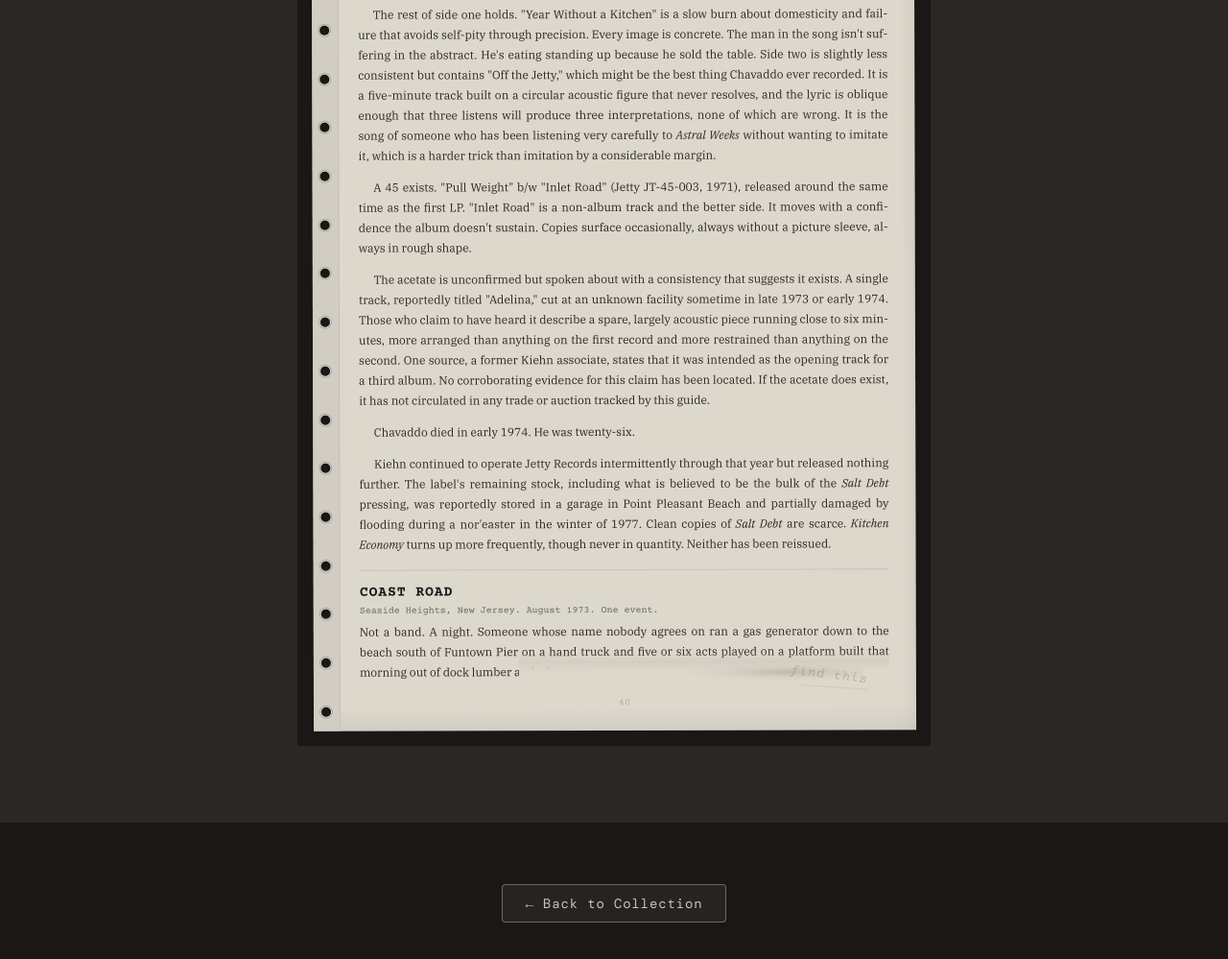
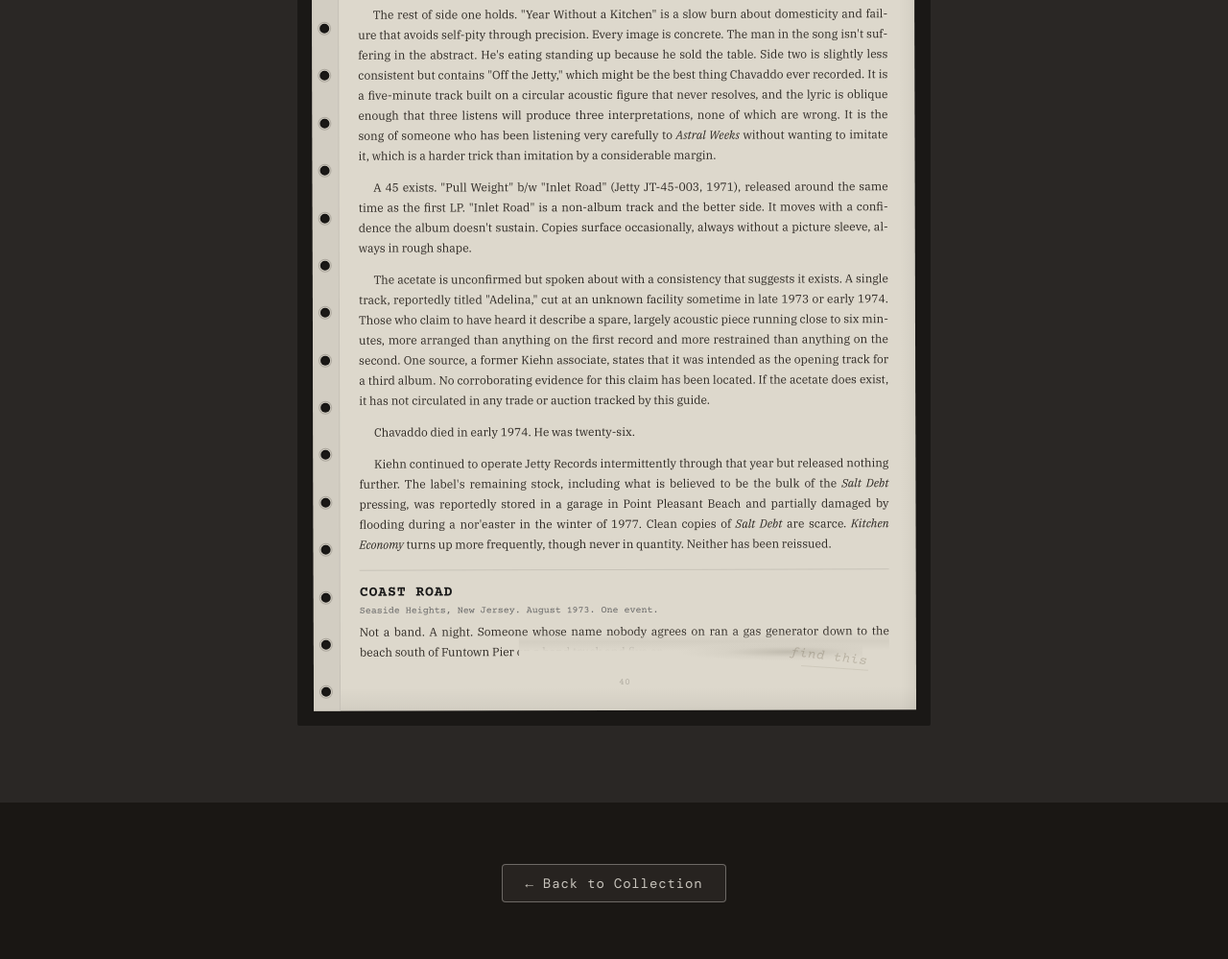
Before and after one commit to GonzoDuke/b-side-of-everything, an Astro site: page /chavaddo in a window 1280 px wide. Shown: the part 1343-2342 px from the top of the page at 96% size. Built offline with nearby package versions, Linux system fonts and the light colour scheme; Astro itself is replaced by a stand-in of ours; a web font is replaced by a local one.

Commit message:
johnny fucking chavaddo2

```diff
--- a/src/components/pieces/Chavaddo.jsx
+++ b/src/components/pieces/Chavaddo.jsx
@@ -103,7 +103,7 @@
           <div style={{ position: "relative" }}>
             <Body>
               <p style={{ margin: "0 0 0", textIndent: 0 }}>
-                Not a band. A night. Someone whose name nobody agrees on ran a gas generator down to the beach south of Funtown Pier on a hand truck and five or six acts played on a platform built that morning out of dock lumber and whatever
+                Not a band. A night. Someone whose name nobody agrees on ran a gas generator down to the beach south of Funtown Pier on a hand truck and five or
               </p>
             </Body>
             {/* Photocopy smudge obscuring the last bit */}
```
